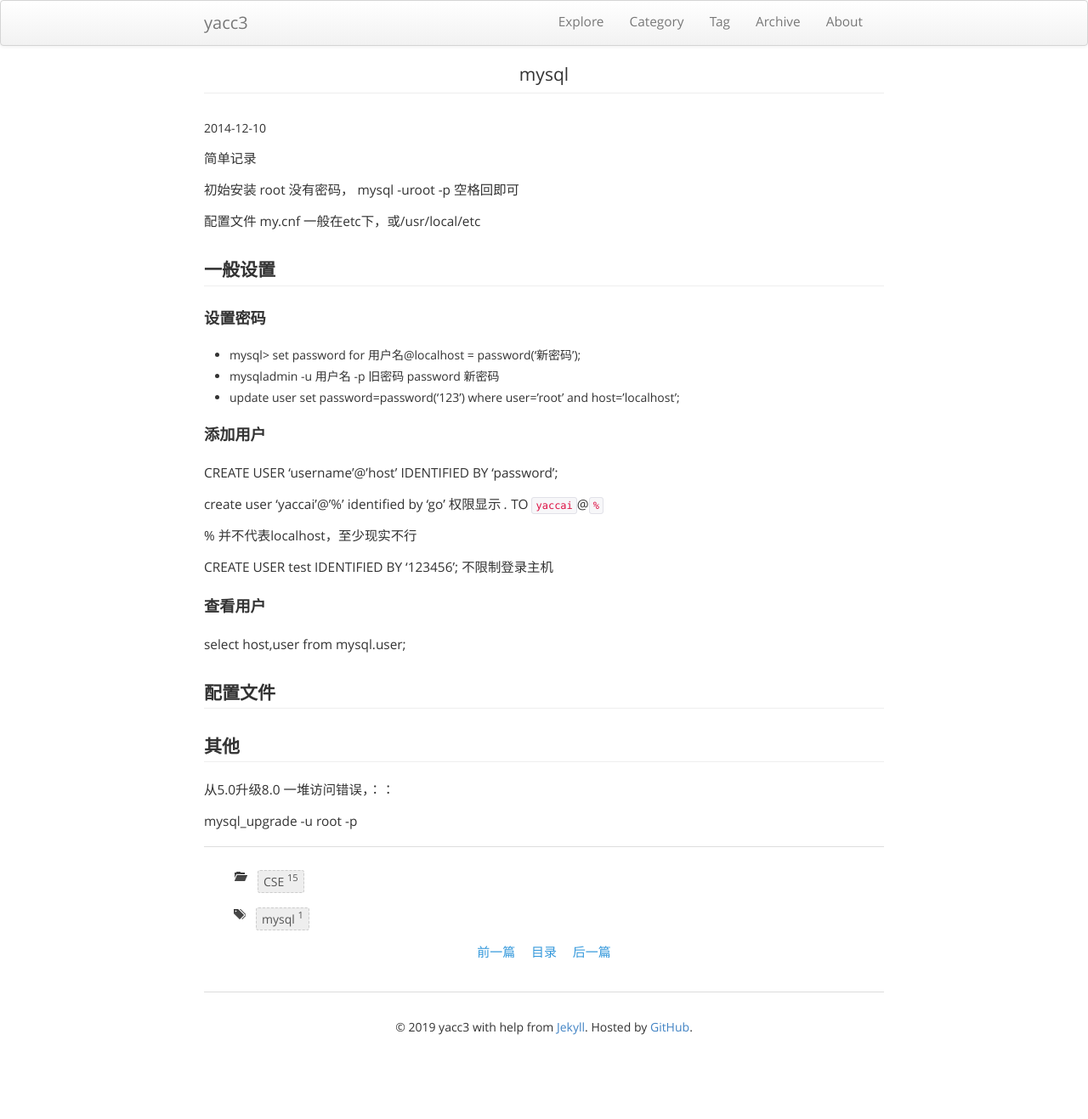
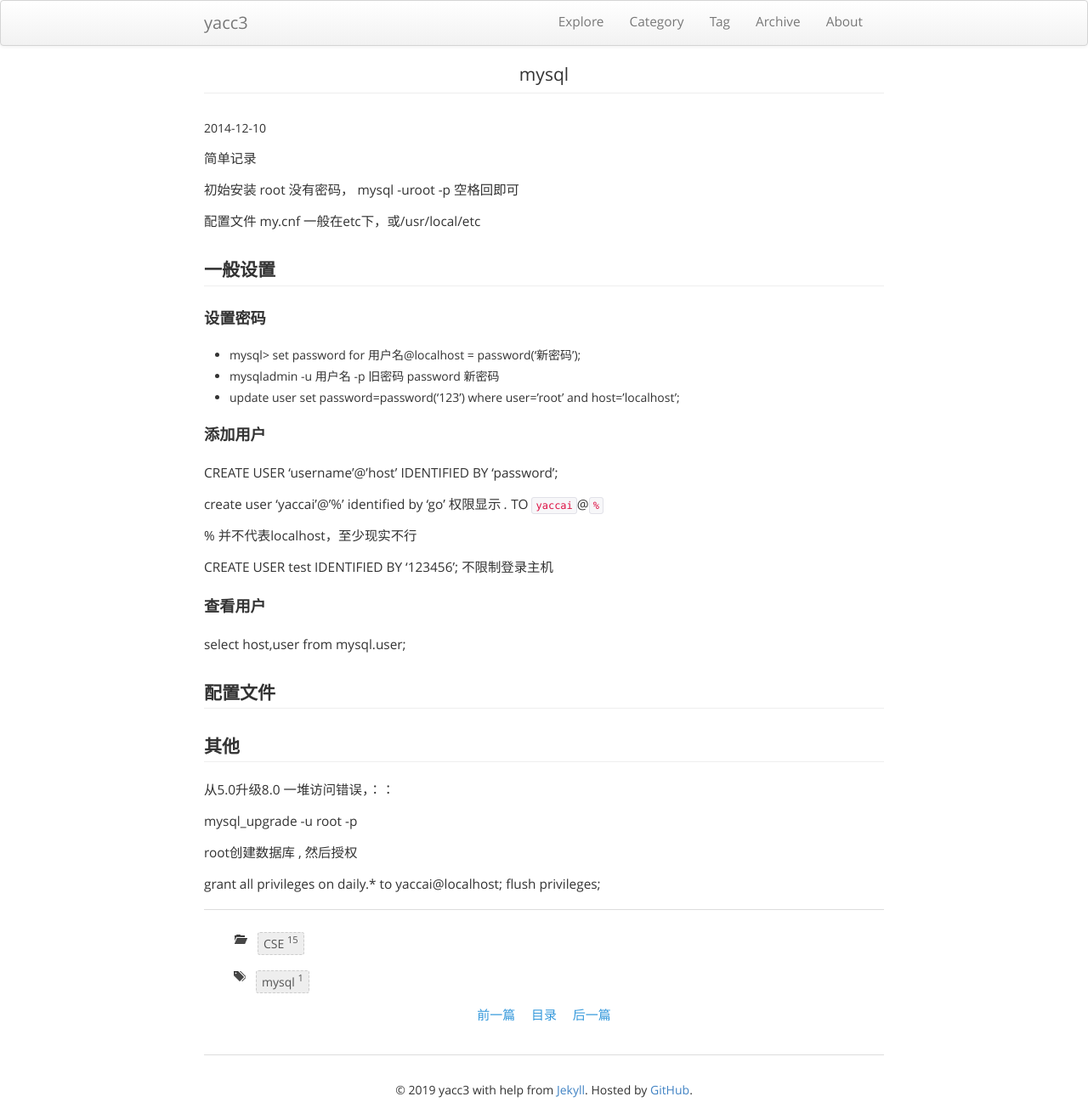
Before and after one commit to yacc3/yacc3.github.src, a Jekyll site: the page built from _posts/2014-12-10-mysql.md, in a window 1280 px wide. Shown: the whole page at 85% size. Built offline with Jekyll 4.4.1, drawn with Linux system fonts in a browser that asks for light colours; nearby versions of some CDN libraries; library files that are not in the unit come from our copies; before the commit the page ends 1243 px from its top, so only the background shows below that.

Commit message:
2019-04-28 05:00:13

```diff
--- a/_posts/2014-12-10-mysql.md
+++ b/_posts/2014-12-10-mysql.md
@@ -46,3 +46,8 @@ select host,user from mysql.user;
 从5.0升级8.0 一堆访问错误，：：
 
 mysql_upgrade -u root -p
+
+ root创建数据库 , 然后授权
+
+grant all privileges on daily.* to yaccai@localhost;
+flush privileges;
```
